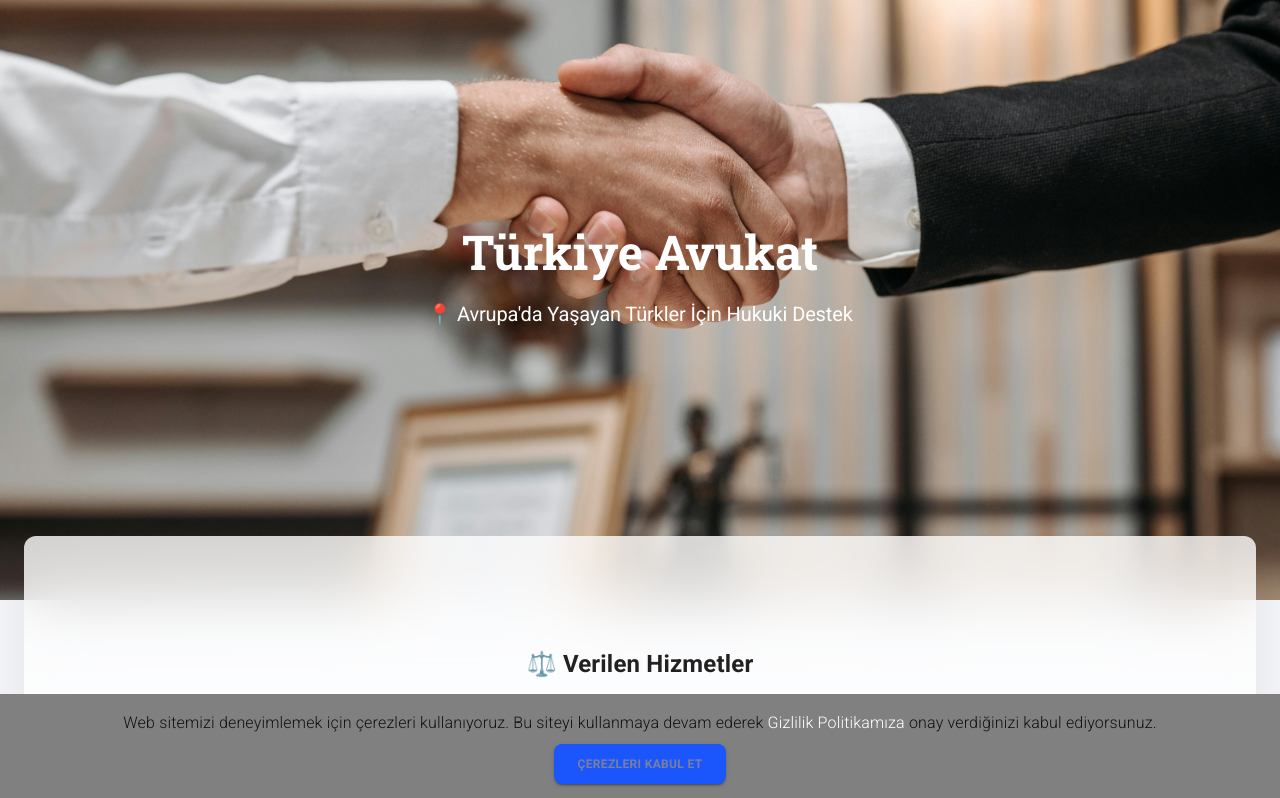
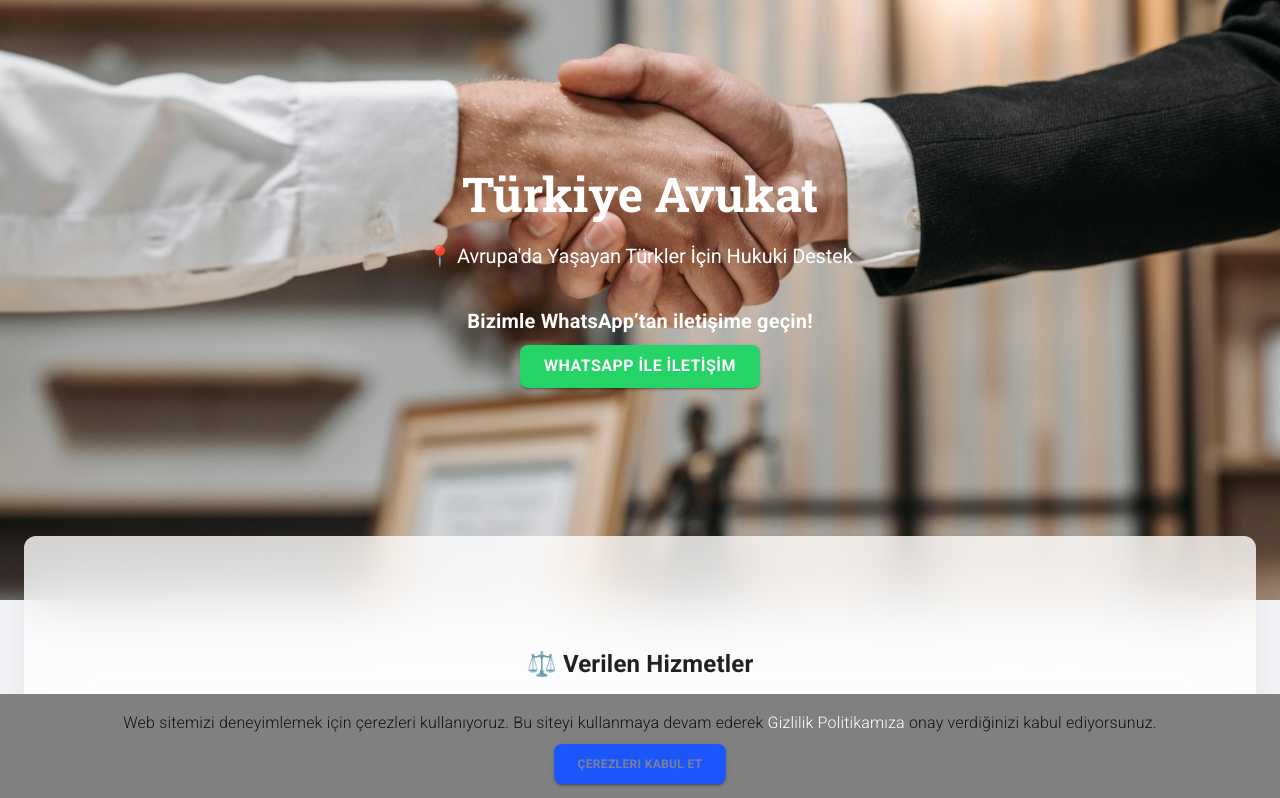
Before and after one commit to Enes-Nadir/Turkiye-Avukat, a React (Create React App) app: page / in a window 1280 px wide. Shown: the top 798 px of the page. Built offline with nearby package versions, Linux system fonts and the light colour scheme.

Commit message:
Added Whatsapp button to the banner

```diff
--- a/src/pages/Presentation/index.js
+++ b/src/pages/Presentation/index.js
@@ -40,7 +40,7 @@ function Presentation() {
         }}
       >
         <Container>
-          <Grid container item xs={12} lg={7} justifyContent="center" mx="auto">
+          <Grid container item xs={12} lg={7} justifyContent="center" mx="auto" textAlign="center">
             <MKTypography
               variant="h1"
               color="white"
@@ -52,7 +52,7 @@ function Presentation() {
                 },
               })}
             >
-              Türkiye Avukat{" "}
+              Türkiye Avukat
             </MKTypography>
             <MKTypography
               variant="body1"
@@ -63,6 +63,31 @@ function Presentation() {
             >
               📍 Avrupa&apos;da Yaşayan Türkler İçin Hukuki Destek
             </MKTypography>
+
+            {/* WhatsApp CTA */}
+            <Box mt={4}>
+              <Typography variant="body1" fontWeight="bold" color="#FFFFFF" mb={1}>
+                Bizimle WhatsApp’tan iletişime geçin!{" "}
+              </Typography>
+
+              <Button
+                variant="contained"
+                sx={{
+                  backgroundColor: "#25D366",
+                  fontWeight: "bold",
+                  color: "#FFFFFF",
+                  fontSize: "1rem",
+                  padding: "10px 24px",
+                  "&:hover": {
+                    backgroundColor: "#1ebe5d",
+                  },
+                }}
+                href="https://wa.me/905305709440"
+                target="_blank"
+              >
+                WHATSAPP İLE İLETİŞİM
+              </Button>
+            </Box>
           </Grid>
         </Container>
       </MKBox>
```
